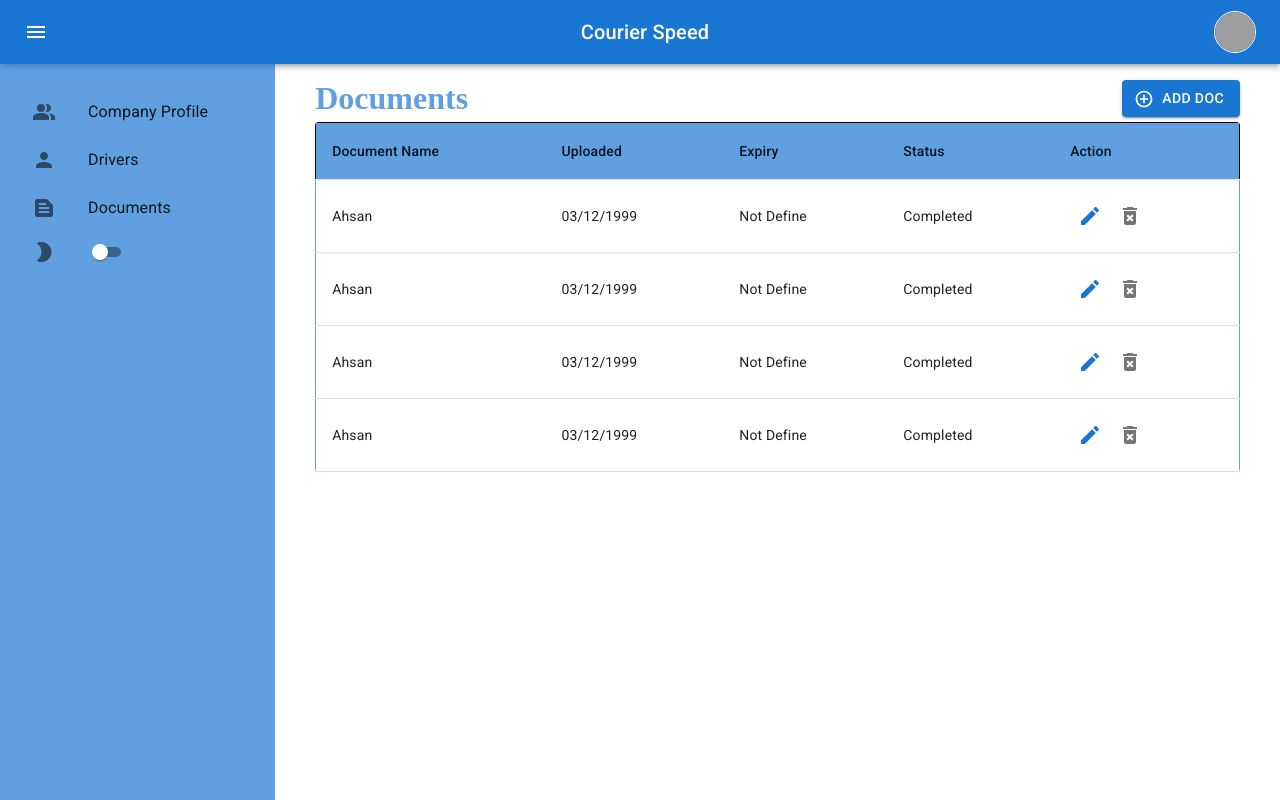
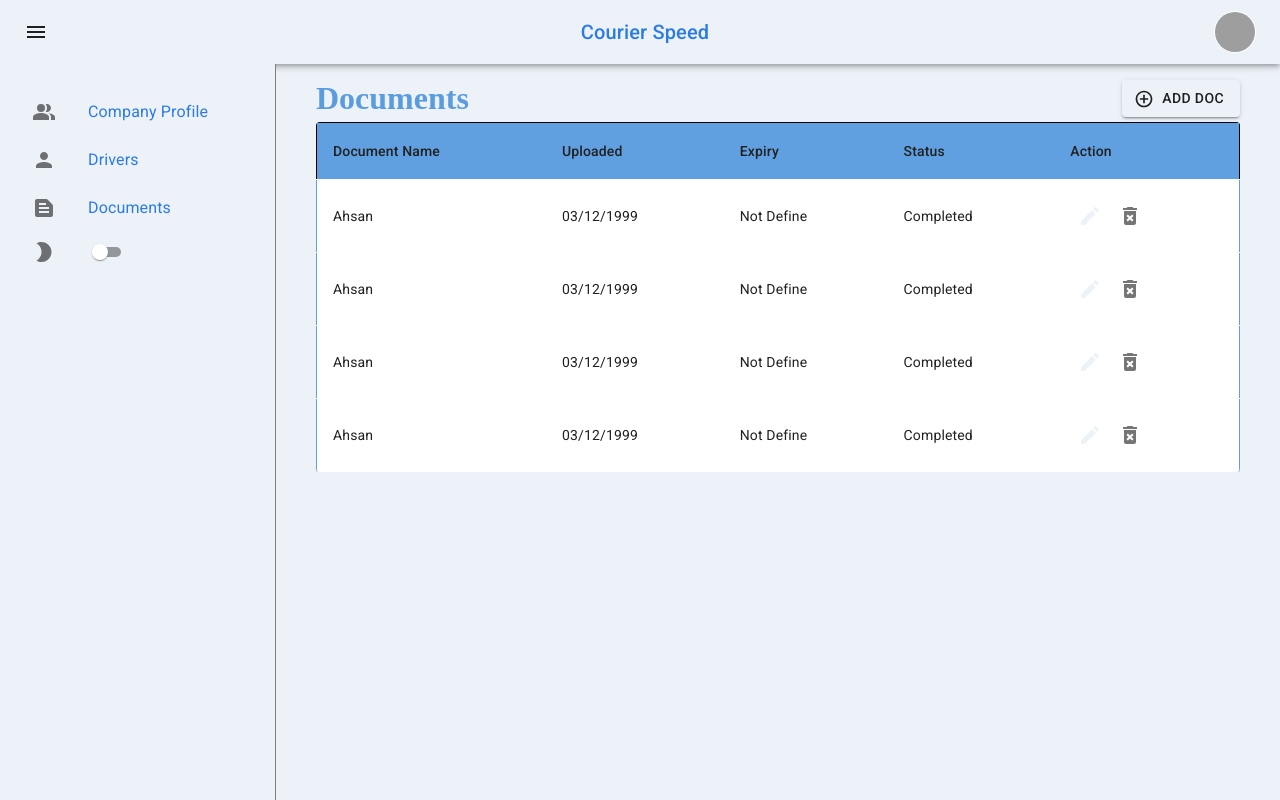
Before and after one commit to ranaahsanansar/courierspeed, a React (Create React App) app: page /document in a window 1280 px wide. Shown: the top 800 px of the page. Built offline with nearby package versions, Linux system fonts and the light colour scheme; grey boxes are pictures that could not be loaded.

Commit message:
Saving The code

```diff
--- a/src/MainLayout.jsx
+++ b/src/MainLayout.jsx
@@ -6,6 +6,7 @@ import { Box, Stack, ThemeProvider } from '@mui/material';
 import { createTheme } from '@mui/material';
 import { useState } from 'react';
 import Footer from './components/Footer';
+import { amber, deepOrange, grey } from '@mui/material/colors';
 
 const MainLayout = () => {
 
@@ -13,7 +14,30 @@ const MainLayout = () => {
 
   const darkTheme = createTheme ({
     palette:{
-      mode: mode
+      mode,
+      ...(mode === 'light'
+      ? {
+          // palette values for light mode
+          primary: {main: '#edf2f9'} ,
+          divider: '#edf2f9',
+          text: {
+            primary: grey[900],
+            secondary: grey[800],
+          },
+        }
+      : {
+          // palette values for dark mode
+          primary: {main: '#fff'},
+          divider: '#0b1727',
+          background: {
+            default: '#0b1727',
+            paper: '#0b1727',
+          },
+          text: {
+            primary: '#fff',
+            secondary: '#fff',
+          },
+        }),
     }
   });
 
@@ -21,7 +45,7 @@ const MainLayout = () => {
   return (
     <>
     <ThemeProvider theme={darkTheme}>
-      <Box bgcolor={"background.defult"} color={"text.primary"} >
+      <Box bgcolor="#edf2f9" color={"text.primary"} >
         <Navbar />
         <Stack direction="row" justifyContent="space-between">
           <Leftbar setMode={setMode} currentMode={mode} />
--- a/src/components/Leftbar.jsx
+++ b/src/components/Leftbar.jsx
@@ -18,8 +18,8 @@ const Leftbar = ({ currentMode , setMode }) => {
   return (
     <>
 
-        <LeftBox flex={1} bgcolor={currentMode === "light" ? "#1976d2b0" : "Black"} p={2} sx={{ display: {xs: "none" , sm:"block"} , height: "100vh"}}>
-        <List>
+        <LeftBox flex={1} bgcolor={currentMode === "light" ? "#edf2f9" : "#0b1727"} p={2} sx={{ display: {xs: "none" , sm:"block" , borderRight: "0.5px solid grey"} , height: "100vh"}}>
+        <List sx={{color: "#2c7be5"}}>
           <ListItem disablePadding>
             <ListItemButton component={NavLink} to="/">
               <ListItemIcon>
--- a/src/components/Navbar.jsx
+++ b/src/components/Navbar.jsx
@@ -12,6 +12,7 @@ import { Button } from '@mui/material';
 // NavBar Logo
 const Logo = styled(Typography)`
     display: block;
+    color: #2c7be5;
     /* Responsive for Mobile Screen  */
     ${mobile({
     display: "none"
--- a/src/pages/Document.jsx
+++ b/src/pages/Document.jsx
@@ -7,7 +7,7 @@ import AddCircleOutlineIcon from '@mui/icons-material/AddCircleOutline';
 
 const MainContainer = styled.div`
     max-width: 85vw;
-    overflow-x: scroll;
+    overflow: scroll;
 `
 
 const TitleContainer = styled.div`
--- a/src/pages/Drivers.jsx
+++ b/src/pages/Drivers.jsx
@@ -7,7 +7,7 @@ import AddCircleOutlineIcon from '@mui/icons-material/AddCircleOutline';
 
 const MainContainer = styled.div`
     max-width: 85vw;
-    overflow-x: scroll;
+    overflow: scroll;
 `
 
 const TitleContainer = styled.div`
```
